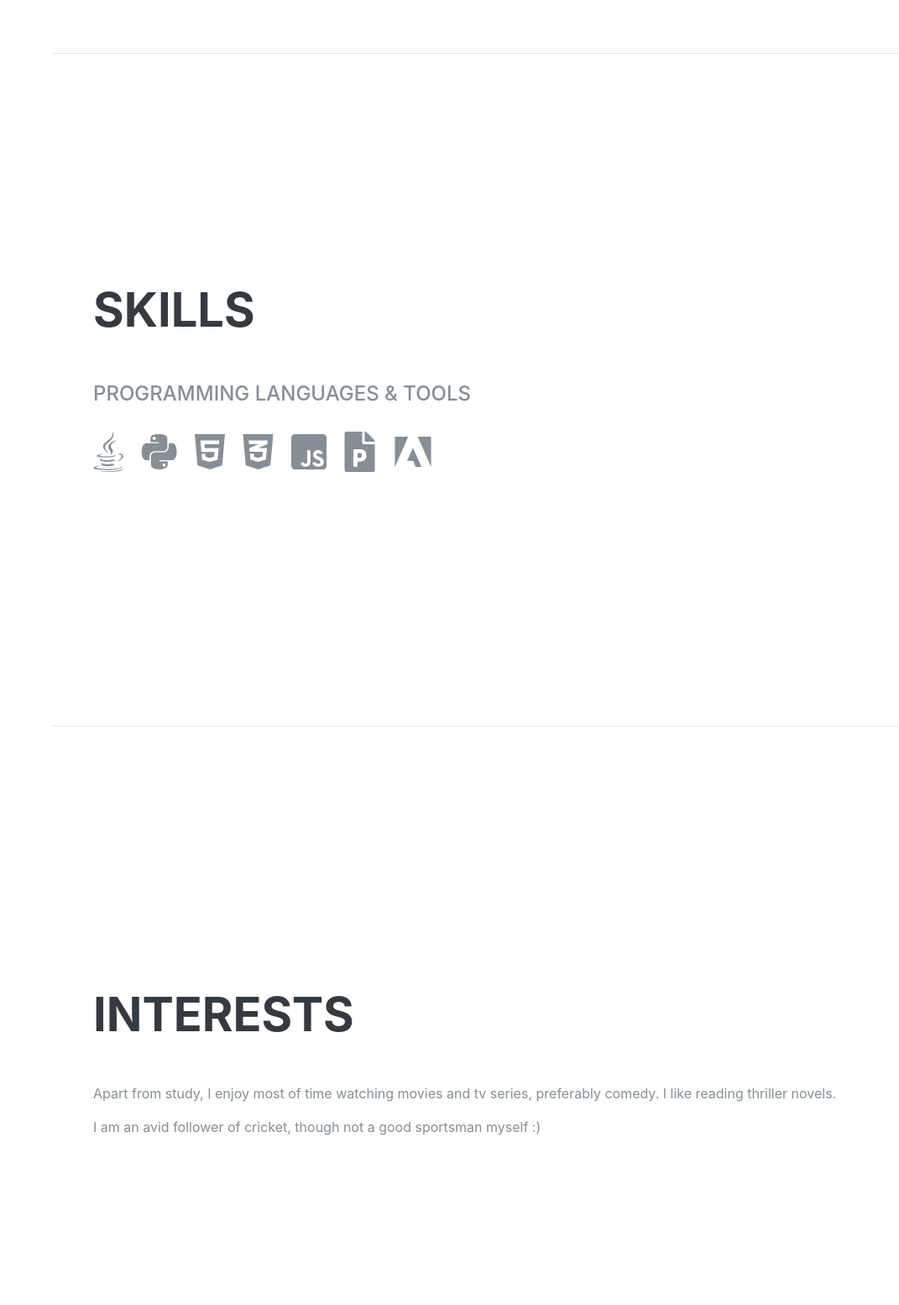
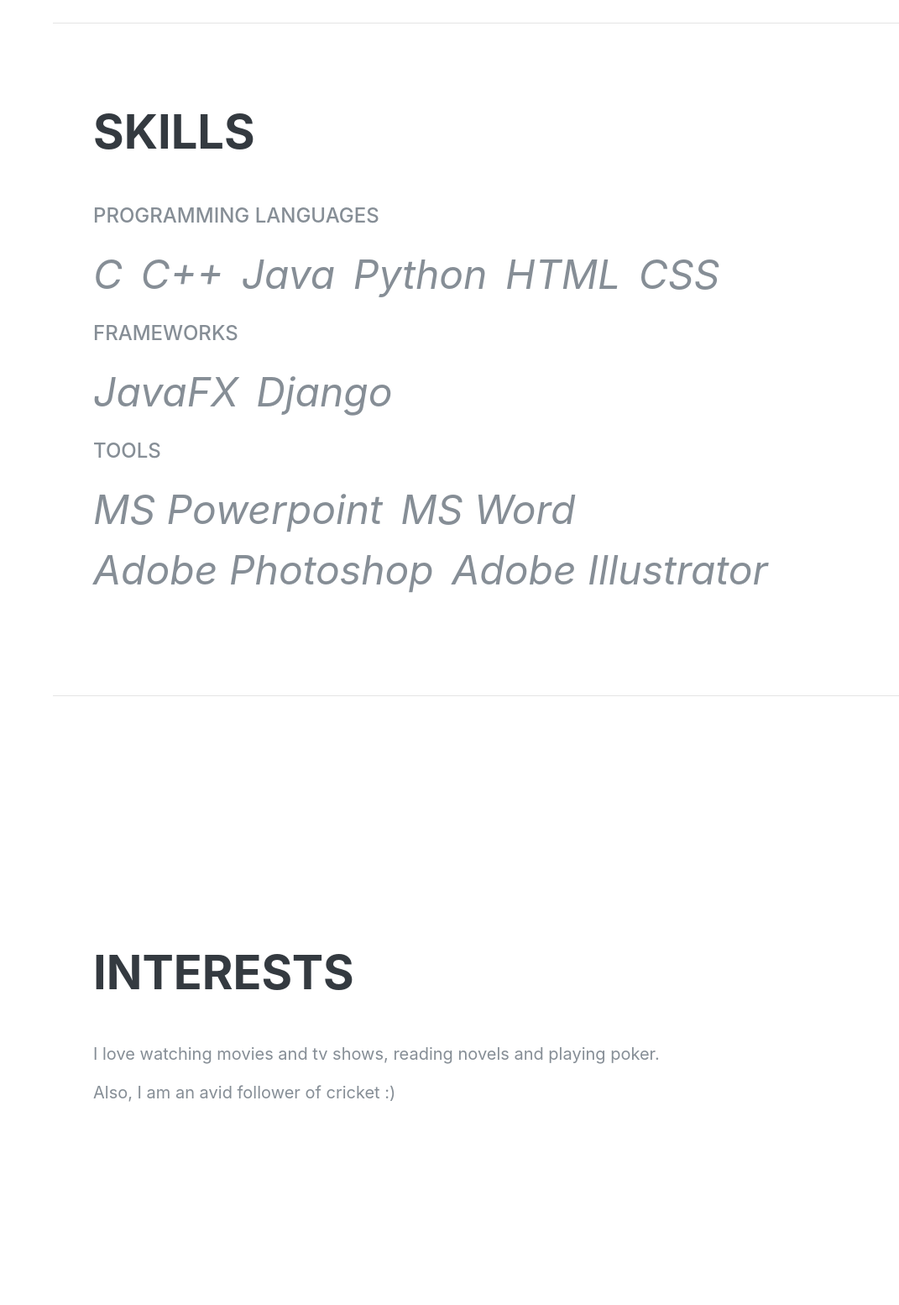
Before and after one commit to tanjim17/Portfolio, a Django app: page / in a window 1280 px wide. Shown: the part 2480-4034 px from the top of the page at 84% size, without its empty margins (209-1280 px from the left). Run offline with Django 3.2, Linux system fonts and the light colour scheme; data that the repository does not hold is empty; some libraries are stand-ins or nearby versions; some web fonts are replaced.

Commit message:
Edit skills info

```diff
--- a/projects/templates/projects/home.html
+++ b/projects/templates/projects/home.html
@@ -66,7 +66,7 @@
                 <h1 class="mb-0">Tanjim Ahmed
                   <span class="text-primary">Khan</span>
                 </h1>
-                <div class="subheading mb-5">Wannabe CS Geek
+                <div class="subheading mb-5">Wannabe CS Geek :)
                 </div>
                 <p class="lead mb-5">I am currently a sophomore studying Computer Science and Engineering at BUET. Besides, I volunteer as a Publication Executive at BUET Brainiacs, a quiz club of my university. </p>
                 <div class="social-icons">
@@ -98,7 +98,7 @@
                 <div class="resume-item d-flex flex-column flex-md-row justify-content-between mb-5">
                   <div class="resume-content">
                     <h3 class="mb-0">Bangladesh University of Engineering and Technology</h3>
-                    <div class="subheading mb-3">Bachelor of Science(Engineering)</div>
+                    <div class="subheading mb-3">Bachelor of Science</div>
                     <div>Computer Science and Engineering</div>
                   </div>
                     <div class="resume-date text-md">
@@ -171,30 +171,54 @@
               <div class="w-100">
                 <h2 class="mb-5">Skills</h2>
 
-                <div class="subheading mb-3">Programming Languages &amp; Tools</div>
+                <div class="subheading mb-3">Programming Languages</div>
                 <ul class="list-inline dev-icons">
                   <li class="list-inline-item">
-                    <i class="fab fa-java"></i>
+                    <i>C</i>
                   </li>
                   <li class="list-inline-item">
-                    <i class="fab fa-python"></i>
+                    <i>C++</i>
                   </li>
                     <li class="list-inline-item">
-                    <i class="fab fa-html5"></i>
+                    <i>Java</i>
                   </li>
                   <li class="list-inline-item">
-                    <i class="fab fa-css3-alt"></i>
+                    <i>Python</i>
                   </li>
                   <li class="list-inline-item">
-                    <i class="fab fa-js-square"></i>
+                    <i>HTML</i>
                   </li>
                     <li class="list-inline-item">
-                    <i class="fas fa-file-powerpoint"></i>
+                    <i>CSS</i>
+                  </li>
+                </ul>
+
+                <div class="subheading mb-3">Frameworks</div>
+                <ul class="list-inline dev-icons">
+                  <li class="list-inline-item">
+                    <i>JavaFX</i>
                   </li>
                     <li class="list-inline-item">
-                    <i class="fab fa-adobe"></i>
+                    <i>Django</i>
                   </li>
                 </ul>
+
+                <div class="subheading mb-3">Tools</div>
+                <ul class="list-inline dev-icons">
+                  <li class="list-inline-item">
+                    <i>MS Powerpoint</i>
+                  </li>
+                  <li class="list-inline-item">
+                    <i>MS Word</i>
+                  </li>
+                    <li class="list-inline-item">
+                    <i>Adobe Photoshop</i>
+                  </li>
+                  <li class="list-inline-item">
+                    <i>Adobe Illustrator</i>
+                  </li>
+                </ul>
+
               </div>
             </section>
 
@@ -203,8 +227,8 @@
             <section class="resume-section p-3 p-lg-5 d-flex align-items-center" id="interests">
               <div class="w-100">
                 <h2 class="mb-5">Interests</h2>
-                <p>Apart from study, I enjoy most of time watching movies and tv series, preferably comedy. I like reading thriller novels.</p>
-                <p class="mb-0">I am an avid follower of cricket, though not a good sportsman myself :)</p>
+                <p style="font-size:20px">I love watching movies and tv shows, reading novels and playing poker.</p>
+                <p style="font-size:20px">Also, I am an avid follower of cricket :)</p>
               </div>
             </section>
 
@@ -218,7 +242,7 @@
                   <div class="resume-content">
                     <h3 class="mb-0">Executive</h3>
                     <div class="subheading mb-3">BUET Brainiacs</div>
-                    <p>A club for quizzers and quiz enthusiasts in my university. We organize general knowledge and different fandom based quiz contests throughout the year.</p>
+                    <p>A club for quizzers and quiz enthusiasts in my university. We organize general knowledge and fandom based quiz contests throughout the year.</p>
                   </div>
                     <div class="resume-date text-md">
                         <img src="{% static "img/brainiacs.png" %}" width="60" height="60">
@@ -235,7 +259,7 @@
                     <p>The oldest high school science club in Dhaka.</p>
                   </div>
                     <div class="resume-date text-md">
-                        <img src="{% static "img/scintilla.jpg" %}" width="60" height="60">
+                        <img src="{% static "img/scintilla.jpg" %}" width="50" height="50">
                     </div>
                   <div class="resume-date text-md-right">
                     <span class="text-primary">June 2013 - July 2013</span>
```
